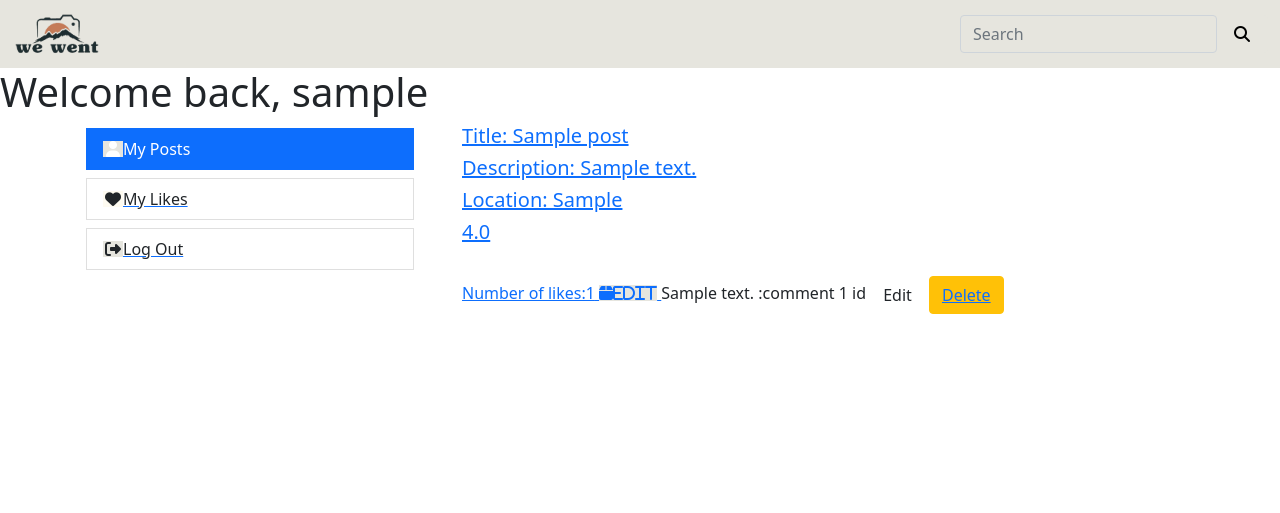
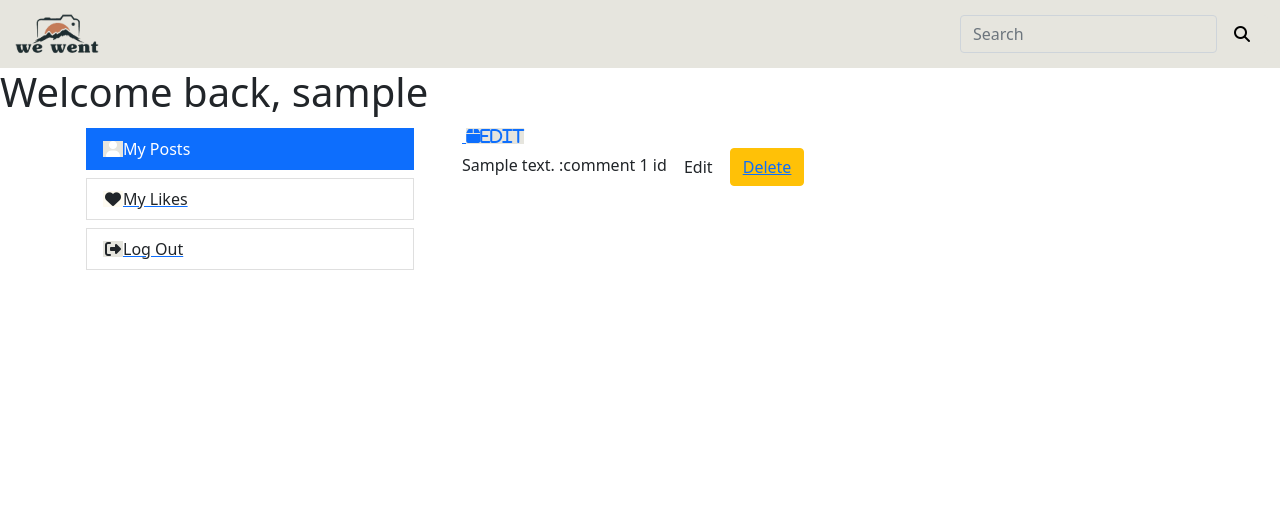
Before and after one commit to AshFitz/we-went, a Django app: page /profile/ in a window 1280 px wide. Shown: the top 513 px of the page. Run offline with Django 3.2, Linux system fonts and the light colour scheme; a user stored in the database is signed in; tables that the repository leaves empty hold one stand-in row (values such as "Sample post"); some libraries are stand-ins or nearby versions.

Commit message:
basic structure for profile page remove un-used

```diff
--- a/profiles/templates/profiles/profile.html
+++ b/profiles/templates/profiles/profile.html
@@ -22,33 +22,29 @@
                 </ul>
             </div>
         </div>
+        <!--posts-->
         <div class="col-md-8 col-12" id="post-panel">
+
+                <div class="row">
                     {% if posts %}
                     {% for post in posts %}
+                    <div class="col-6">
                         <a href="{% url 'post_detail' post.id %}">
-            <div class="col-12">
-                <h2>Title: {{ post.title }}</h2>
-            </div>
-            <div class="col-12">
-                <h2 class="post-description">Description: {{ post.description | safe }}</h2>
-            </div>
-            <div class="col-12">
-                <h2>Location: {{ post.location }}</h2>
-            </div>
-            <div class="col-6">
-                <h2 class="">{{ post.rating }}</h2>
-            </div>
-            <div class="col-12 image-container">
-                <img src="{{ post.featured_image.url}}">
-            </div>
-            <span id="{{post.id}}_like_count">Number of likes:{{ post.like_count }}</span>
+                            <img class="profile-image-container" src="{{ post.featured_image.url}}">
                         </a>
-        <a href="{% url 'edit_post' post.id %}">
+                        <a class="edit-post-profile" href="{% url 'edit_post' post.id %}">
                             <i class="fas fa-box">Edit</i>
                         </a>
+                    </div>
+
+
                     {% endfor %}
                 {% endif%}
+                </div>
 
+
+
+            <!--Comments-->
             {%if comments %}
             {% for comment in comments %}
             {% if comment.user == request.user %}
@@ -62,6 +58,7 @@
             {% endif%}
         </div>
 
+        <!--Likes-->
         <div class="col-md-8 col-12" id="likes-panel">LIKES
             {% if likes %}
             {% for like in likes %}
```
Lines whose indentation alone changed are shown as unchanged.
